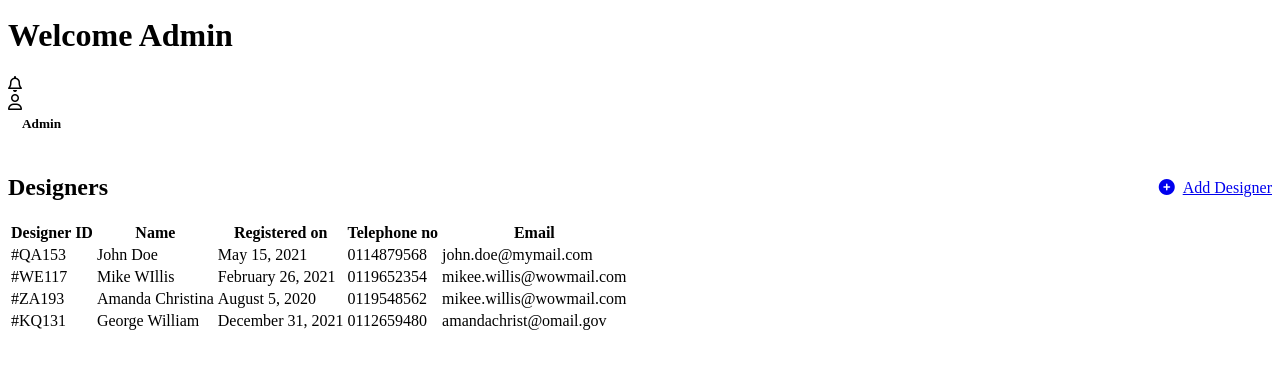
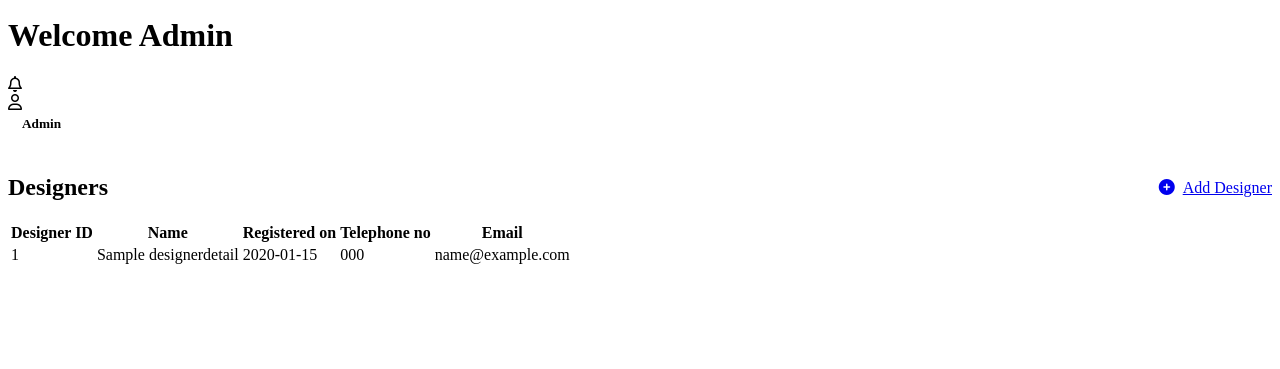
Before and after one commit to sajeeahrasmi/Timberly, a PHP site: page /Timberly/designers.php in a window 1280 px wide. Shown: the part 264-633 px from the top of the page. Run offline with PHP 8.4, Linux system fonts and the light colour scheme; tables that the repository leaves empty or names only in its code hold one stand-in row (values such as "Sample post"); a stand-in replaces the project's code that opens the database connection; some libraries are stand-ins or nearby versions.

Commit message:
[Pawan] designer details retrieve file added. not perfected.

```diff
--- /dev/null
+++ b/api/getDesigners.php
@@ -0,0 +1,30 @@
+<?php
+include 'db.php';
+
+function getDateOnly($datetime) {
+    // Use PHP's date and strtotime functions to extract the date
+    return date('Y-m-d', strtotime($datetime));
+}
+
+
+// Query to fetch designer details
+$designerDataQuery = "SELECT userId AS designer_id, name, created_at AS registered_on, phone AS tele_num, email FROM designerdetails";
+$date = getDateOnly(date('Y-m-d H:i:s'));
+$designerDataResult = mysqli_query($conn, $designerDataQuery);
+
+
+
+if (!$designerDataResult) {
+    die("Error fetching designer data: " . mysqli_error($conn));
+}
+
+// Fetch all rows into an array
+$designerData = [];
+while ($row = mysqli_fetch_assoc($designerDataResult)) {
+    // Use getDateOnly to format the 'created_at' field as 'registered_on'
+    $row['registered_on'] = getDateOnly($row['registered_on']);
+    unset($row['created_at']); // Optional: Remove 'created_at' if not needed
+    $designerData[] = $row;
+}
+
+?>
--- a/public/admin/designers.php
+++ b/public/admin/designers.php
@@ -1,11 +1,5 @@
 <?php
-// Mock data for designers
-$designerData = [
-    ['designer_id' => '#QA153', 'name' => 'John Doe', 'registered_on' => 'May 15, 2021', 'tele_num' => '0114879568', 'email' => 'john.doe@mymail.com'],
-    ['designer_id' => '#WE117', 'name' => 'Mike WIllis', 'registered_on' => 'February 26, 2021', 'tele_num' => '0119652354', 'email' => 'mikee.willis@wowmail.com'],
-    ['designer_id' => '#ZA193', 'name' => 'Amanda Christina', 'registered_on' => 'August 5, 2020', 'tele_num' => '0119548562', 'email' => 'mikee.willis@wowmail.com'],
-    ['designer_id' => '#KQ131', 'name' => 'George William', 'registered_on' => 'December 31, 2021', 'tele_num' => '0112659480', 'email' => 'amandachrist@omail.gov']
-];
+    include '../../api/getDesigners.php';
 ?>
 
 <!DOCTYPE html>
```
